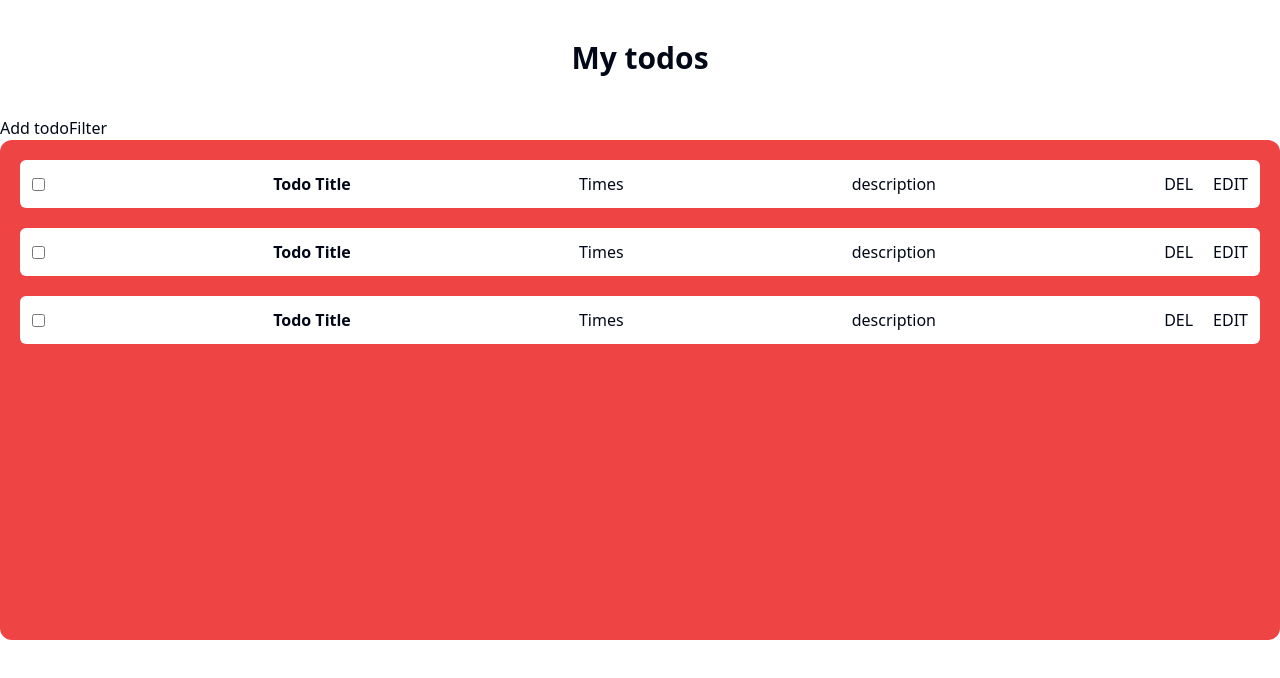
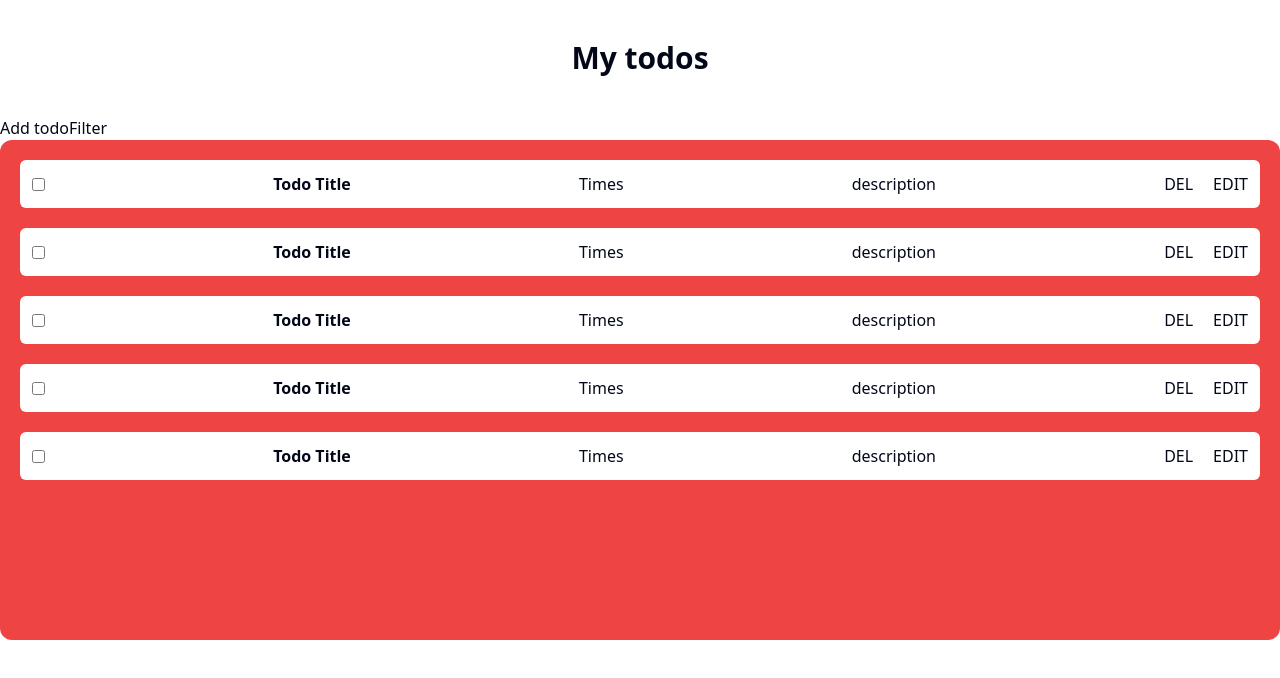
Before and after one commit to rahathasanDev/Redux-To-Do-App, a React (Vite) app: page / in a window 1280 px wide. Shown: the top 678 px of the page. Built offline with nearby package versions, Linux system fonts and the light colour scheme.

Commit message:
Todo card added

```diff
--- a/src/components/todo/TodoContainer.tsx
+++ b/src/components/todo/TodoContainer.tsx
@@ -11,7 +11,8 @@ const TodoContainer = () => {
         <TodoCard></TodoCard>
         <TodoCard></TodoCard>
         <TodoCard></TodoCard>
-
+        <TodoCard></TodoCard>
+        <TodoCard></TodoCard>
       </div>
     </div>
   );
```
Lines whose indentation alone changed are shown as unchanged.
